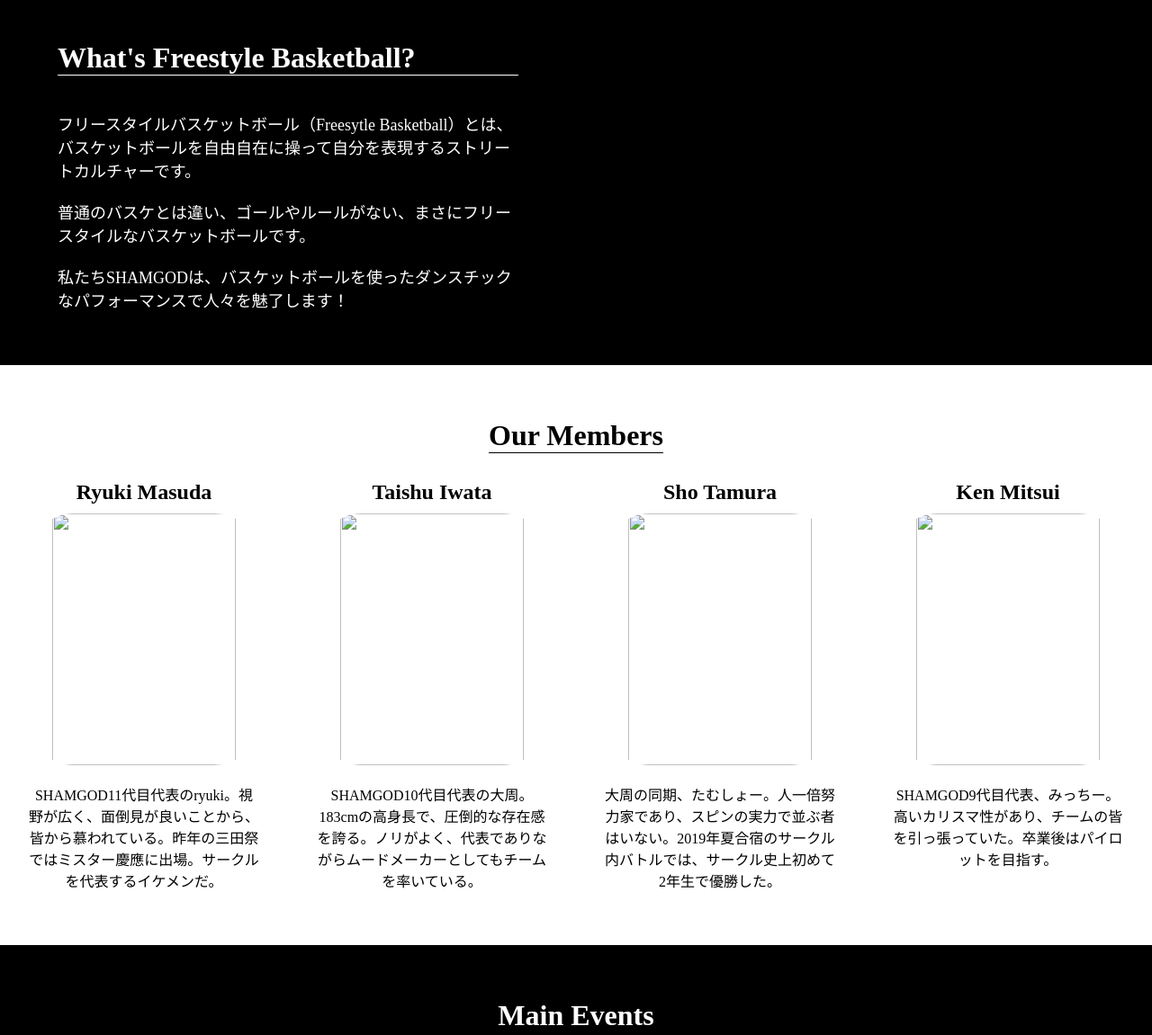
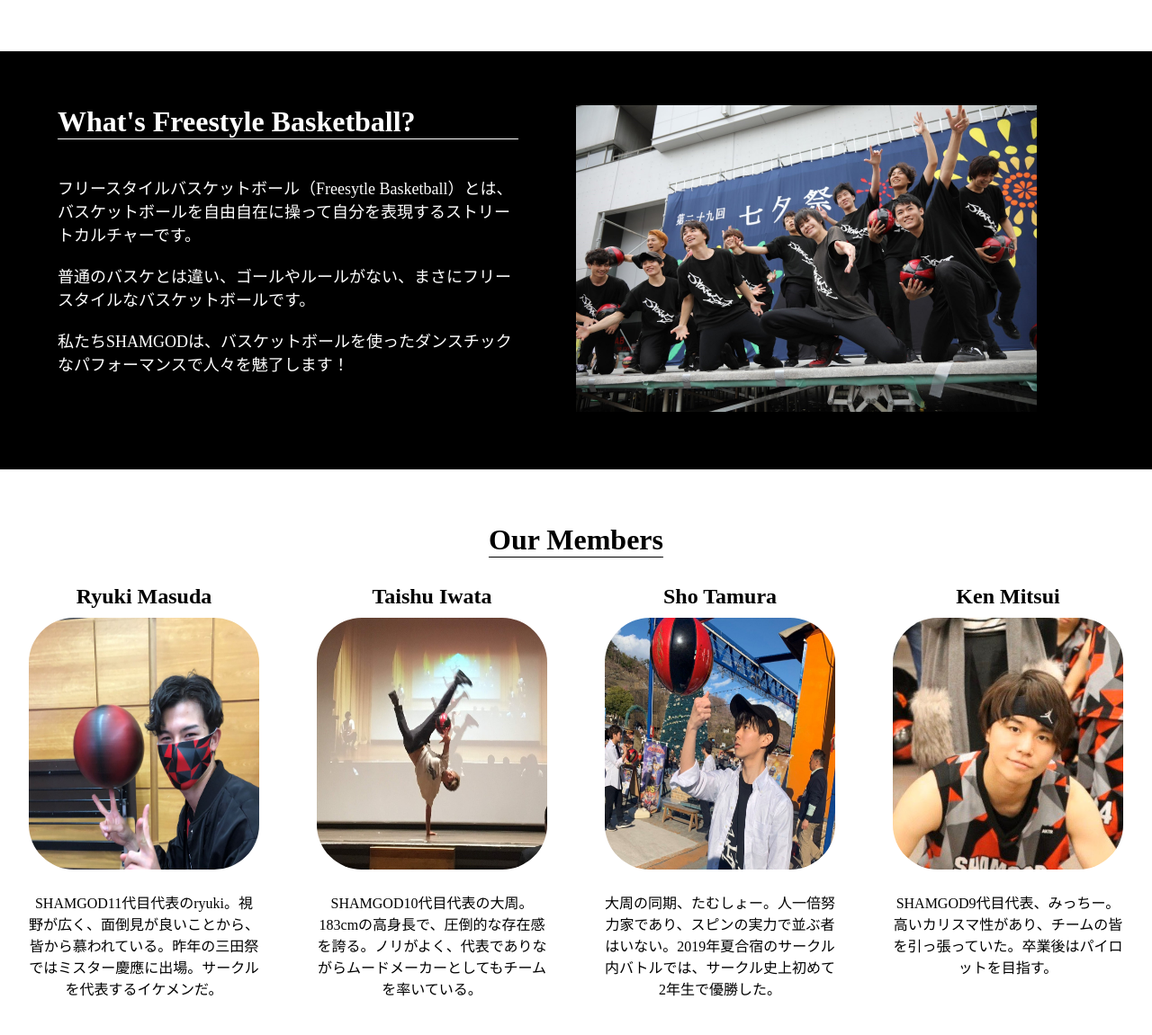
Before and after one commit to shot329/test-shamgod, a plain HTML site: page index.html in a window 1280 px wide. Shown: the part 1245-2396 px from the top of the page at 90% size. Drawn offline with Linux system fonts and the light colour scheme; files whose address does not match are found by name.

Commit message:
Update index.html

```diff
--- a/index.html
+++ b/index.html
@@ -37,7 +37,7 @@
       <div class="about-container">
         <div class="about-division">
           <div class="about-image">
-            <img src="image/ifbc-shamgod.jpg" alt="">
+            <img src="ifbc-shamgod.jpg" alt="">
           </div>
         </div>
         <div class="about-division">
@@ -57,7 +57,7 @@
       <div class="fsbb-container">
         <div class="fsbb-division">
           <div class="fsbb-image">
-            <img src="image/2019tanabatasai.jpg" alt="">
+            <img src="2019tanabatasai.jpg" alt="">
           </div>
         </div>
         <div class="fsbb-division">
@@ -79,22 +79,22 @@
         </div>
         <div class="member-division">
           <h3>Ryuki Masuda</h3>
-          <img src="image/ryuki_2.jpg" alt="">
+          <img src="ryuki_2.jpg" alt="">
           <p>SHAMGOD11代目代表のryuki。視野が広く、面倒見が良いことから、皆から慕われている。昨年の三田祭ではミスター慶應に出場。サークルを代表するイケメンだ。</p>
         </div>
         <div class="member-division">
           <h3>Taishu Iwata</h3>
-          <img src="image/taishu_2.jpg" alt="">
+          <img src="taishu_2.jpg" alt="">
           <p>SHAMGOD10代目代表の大周。183cmの高身長で、圧倒的な存在感を誇る。ノリがよく、代表でありながらムードメーカーとしてもチームを率いている。</p>
         </div>
         <div class="member-division">
           <h3>Sho Tamura</h3>
-          <img src="image/tamusho_2.jpg" alt="">
+          <img src="tamusho_2.jpg" alt="">
           <p>大周の同期、たむしょー。人一倍努力家であり、スピンの実力で並ぶ者はいない。2019年夏合宿のサークル内バトルでは、サークル史上初めて2年生で優勝した。</p>
         </div>
         <div class="member-division">
           <h3>Ken Mitsui</h3>
-          <img src="image/mitui_2.jpg" alt="">
+          <img src="mitui_2.jpg" alt="">
           <p>SHAMGOD9代目代表、みっちー。高いカリスマ性があり、チームの皆を引っ張っていた。卒業後はパイロットを目指す。</p>
         </div>
         <div class="clear"></div>
@@ -107,12 +107,12 @@
         <h2>Main Events</h2>
         <div class="event-division">
           <h3>三田祭</h3>
-          <img src="image/2019mitasai.jpg" alt="">
+          <img src="2019mitasai.jpg" alt="">
           <p>我々SHAMGODは毎年11月に慶應三田キャンパスで行われる三田祭に出演しています。今までの活動の集大成を約12個のショーケースという形で、三田祭で披露します。パフォーマンス後、やり遂げたという高揚感や充実感を感じることができます。また、サークルのメンバーと共に達成感やそれに伴う喜びを分かち合い、「三田祭」というイベントが各々の経験、思い出の一つとして心に刻まれます。</p>
         </div>
         <div class="event-division">
           <h3>AGESTOCK出演</h3>
-          <img src="image/2019agestock_4.jpg" alt="">
+          <img src="2019agestock_4.jpg" alt="">
           <p>学生団体AGESTOCKのイベントに毎年招待され、出演しています。SHAMGOD単独でのパフォーマンスだけでなく、他大学のサークルとの共演ステージもあります。昨年5月のイベントでは、早稲田の男子チアSHOCKERSや同じ慶應のアイドルコピーダンスサークル「さよならモラトリアム」とコラボしました。他団体との交流や、単独ステージとはまた違った、迫力のあるパフォーマンスを披露します。</p>
         </div>
         <div class="clear"></div>
```
